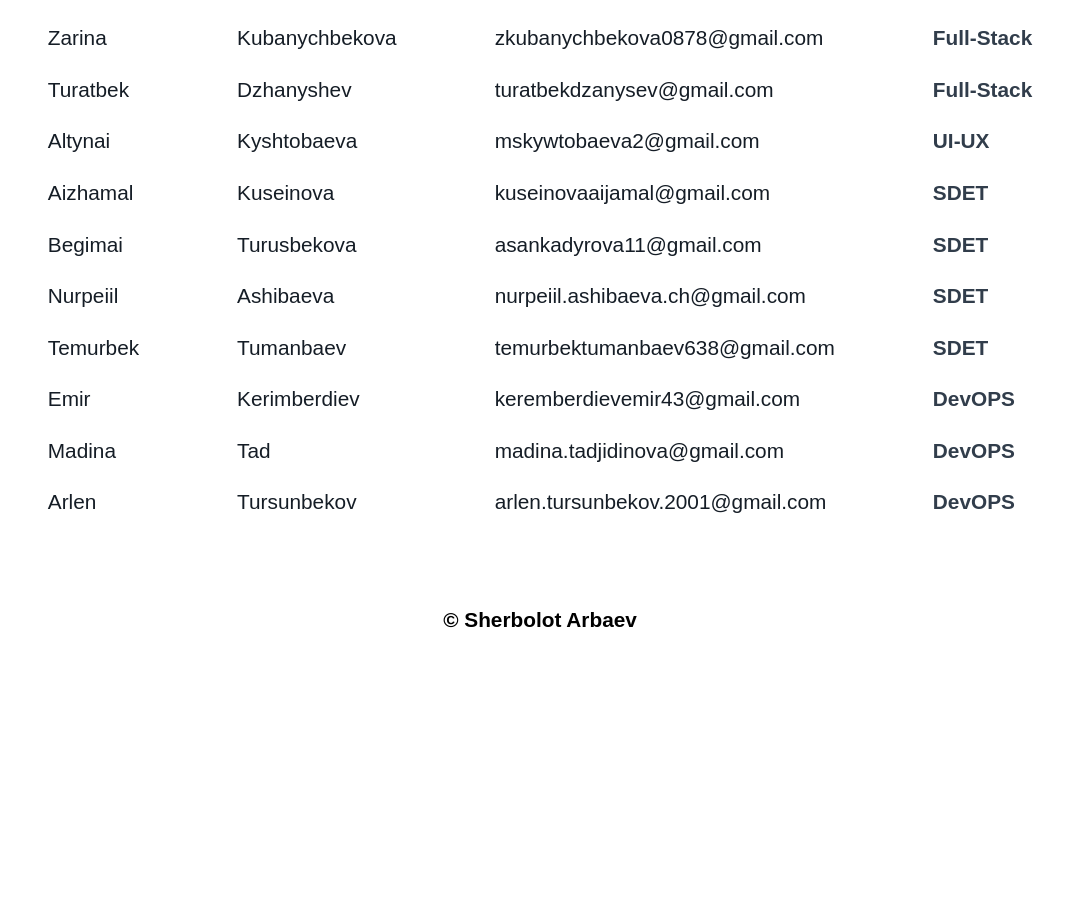
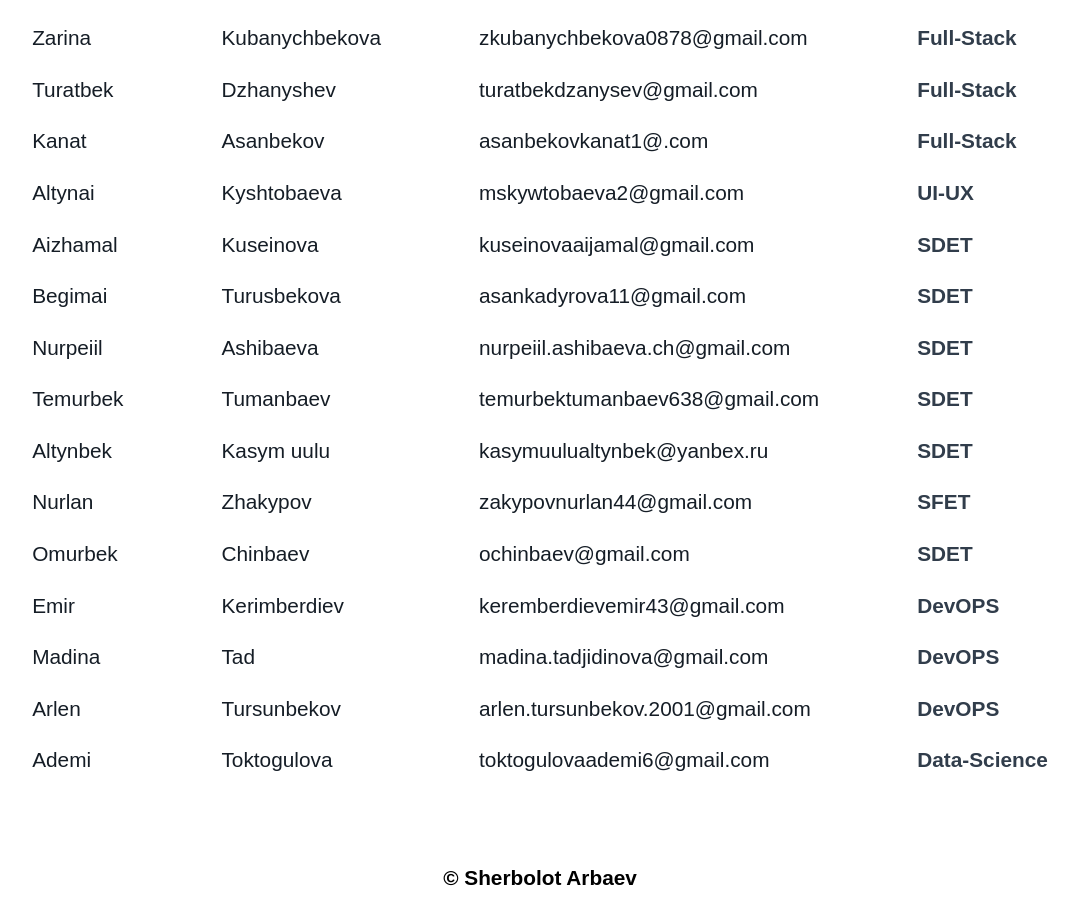
Before and after one commit to arbaevsherbolot/StudentsListDEVX, a React (Vite) app: page /students in a window 1280 px wide. Shown: the part 627-1547 px from the top of the page, without its empty margins (100-1178 px from the left). Before the commit the page ends 1289 px from the top, so only its background shows below. Built offline with nearby package versions, Linux system fonts and the light colour scheme; a web font is replaced by a local one.

Commit message:
Update Students

```diff
--- a/src/components/pages/Pages.scss
+++ b/src/components/pages/Pages.scss
@@ -1,6 +1,6 @@
 @property --num {
   syntax: "<integer>";
-  initial-value: 25;
+  initial-value: 24;
   inherits: false;
 }
 
@@ -47,7 +47,7 @@
       --num: 0;
     }
     to {
-      --num: 25;
+      --num: 24;
     }
   }
 }
--- a/src/components/students/studentList.js
+++ b/src/components/students/studentList.js
@@ -64,58 +64,93 @@ export const Student = [
   },
   {
     id: 10,
+    first_name: "Kanat",
+    last_name: "Asanbekov",
+    email: "asanbekovkanat1@.com",
+    course: "Full-Stack",
+  },
+  {
+    id: 11,
     first_name: "Altynai",
     last_name: "Kyshtobaeva",
     email: "mskywtobaeva2@gmail.com",
     course: "UI-UX",
   },
   {
-    id: 11,
+    id: 12,
     first_name: "Aizhamal",
     last_name: "Kuseinova",
     email: "kuseinovaaijamal@gmail.com",
     course: "SDET",
   },
   {
-    id: 12,
+    id: 13,
     first_name: "Begimai",
     last_name: "Turusbekova ",
     email: "asankadyrova11@gmail.com",
     course: "SDET",
   },
   {
-    id: 13,
+    id: 14,
     first_name: "Nurpeiil",
     last_name: "Ashibaeva",
     email: "nurpeiil.ashibaeva.ch@gmail.com",
     course: "SDET",
   },
   {
-    id: 14,
+    id: 15,
     first_name: "Temurbek",
     last_name: "Tumanbaev",
     email: "temurbektumanbaev638@gmail.com",
     course: "SDET",
   },
   {
-    id: 15,
+    id: 16,
+    first_name: "Altynbek",
+    last_name: "Kasym uulu",
+    email: "kasymuulualtynbek@yanbex.ru",
+    course: "SDET",
+  },
+  {
+    id: 17,
+    first_name: "Nurlan",
+    last_name: "Zhakypov",
+    email: "zakypovnurlan44@gmail.com",
+    course: "SFET",
+  },
+  {
+    id: 18,
+    first_name: "Omurbek",
+    last_name: "Chinbaev",
+    email: "ochinbaev@gmail.com",
+    course: "SDET",
+  },
+  {
+    id: 19,
     first_name: "Emir",
     last_name: "Kerimberdiev",
     email: "keremberdievemir43@gmail.com",
     course: "DevOPS",
   },
   {
-    id: 16,
+    id: 20,
     first_name: "Madina",
     last_name: "Tad",
     email: "madina.tadjidinova@gmail.com",
     course: "DevOPS",
   },
   {
-    id: 17,
+    id: 21,
     first_name: "Arlen",
     last_name: "Tursunbekov",
     email: "arlen.tursunbekov.2001@gmail.com",
     course: "DevOPS",
   },
+  {
+    id: 22,
+    first_name: "Ademi",
+    last_name: "Toktogulova",
+    email: "toktogulovaademi6@gmail.com",
+    course: "Data-Science",
+  },
 ];
```
